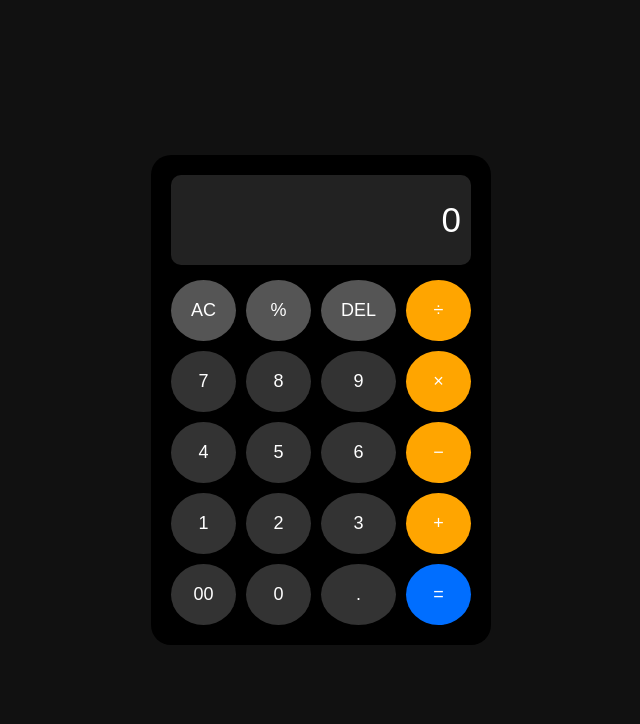
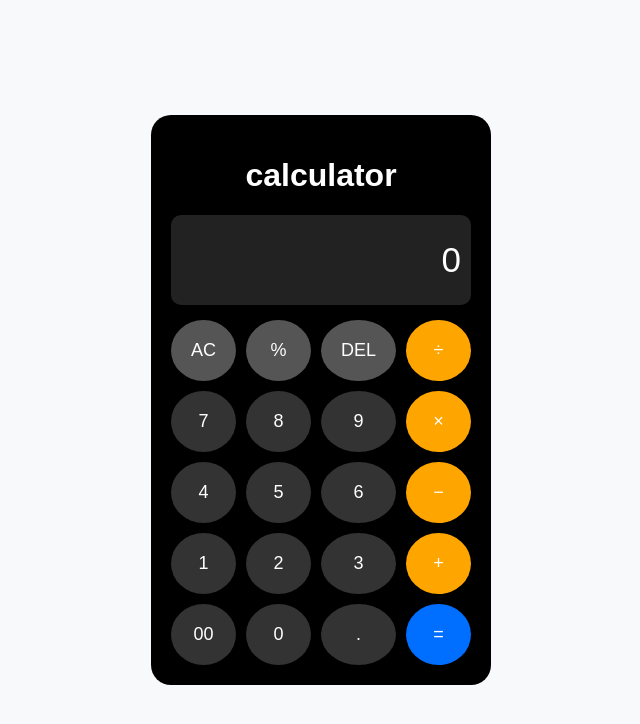
Before and after one commit to biswajit-2005/Phone-calculator, a plain HTML site: page index.html in a window 1280 px wide. Shown: the whole page, without its empty margins (319-959 px from the left). Drawn offline with Linux system fonts and the light colour scheme.

Commit message:
update body background

```diff
--- a/index.html
+++ b/index.html
@@ -8,6 +8,7 @@
   </head>
   <body>
     <div class="calculator">
+      <div class="heading"><h1>calculator</h1></div>
       <div class="display" id="display">0</div>
 
       <div class="buttons">
--- a/style.css
+++ b/style.css
@@ -3,9 +3,15 @@ body {
   justify-content: center;
   align-items: center;
   height: 100vh;
-  background: #111;
+  background: #f8f9fa;
   margin: 0;
   font-family: Arial, sans-serif;
+}
+.heading {
+  text-align: center;
+  color: white;
+  margin-bottom: 20px;
+  margin-top: 20px;
 }
 .calculator {
   width: 300px;
```
